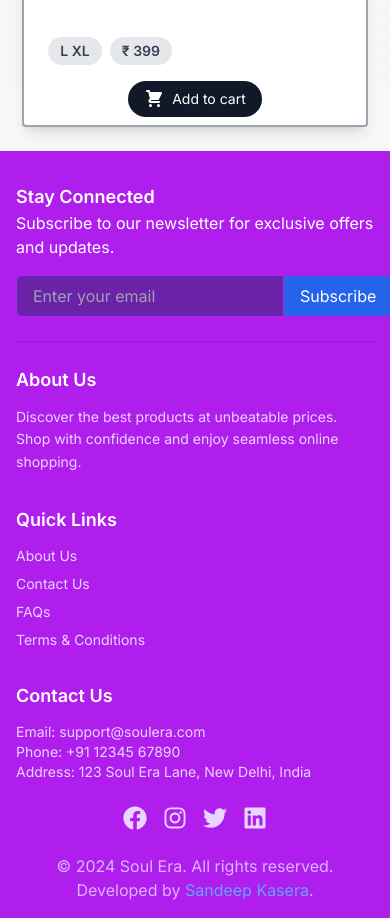
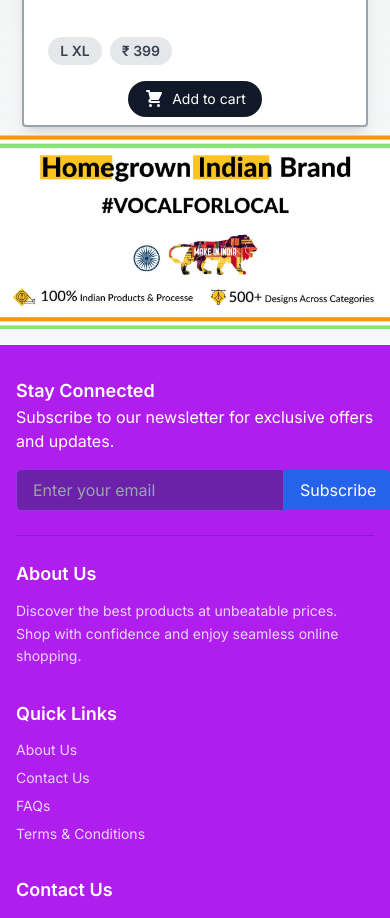
Before and after one commit to sandeepkasera/soul-era, a Next.js app: page /products in a window 390 px wide. Shown: the part 3160-4078 px from the top of the page. Built offline with nearby package versions, Linux system fonts and the light colour scheme.

Commit message:
hero-section update

```diff
--- a/src/app/(pages)/products/page.tsx
+++ b/src/app/(pages)/products/page.tsx
@@ -1,6 +1,7 @@
 import Card from "@/app/components/card";
 import productlist from "@/app/assets/data/productlist.json";
 import Carousel from '@/app/components/carousel';
+import HeroSection from "@/app/components/heroSection";
 
 
 
@@ -36,6 +37,10 @@ const products = () => {
           />
         ))}
       </div>
+      <div className="Hero">
+        <HeroSection />
+      </div>
+
     </div>
   );
 };
--- a/src/app/(pages)/profile/[user]/page.tsx
+++ b/src/app/(pages)/profile/[user]/page.tsx
@@ -1,12 +1,12 @@
 "use client"
 import axios from "axios";
-import {toast} from "react-hot-toast"
-import {useRouter} from "next/navigation"
+import { toast } from "react-hot-toast"
+import { useRouter } from "next/navigation"
 import Card from "@/app/components/card";
 import productlist from "@/app/assets/data/productlist.json";
 import { FaSignOutAlt, FaUser } from 'react-icons/fa';
 
-export default function ProfilePage({params}: any) {
+export default function ProfilePage({ params }: any) {
     const router = useRouter()
     const logout = async () => {
         try {
--- /dev/null
+++ b/src/app/components/heroSection.tsx
@@ -0,0 +1,49 @@
+import React from 'react';
+
+const HeroSection = () => {
+  return (
+    <section
+      id="hero-section"
+      className="relative w-full"
+    >
+      {/* Desktop Background */}
+      <div
+        className="hidden md:block overflow-hidden"
+      >
+        <img
+          src="//soulandpeace.com/cdn/shop/files/Soul_Peace_-_India_Brand_Vocalforlocal.jpg?v=1614408663&width=1500"
+          srcSet="
+            //soulandpeace.com/cdn/shop/files/Soul_Peace_-_India_Brand_Vocalforlocal.jpg?v=1614408663&width=375 375w,
+            //soulandpeace.com/cdn/shop/files/Soul_Peace_-_India_Brand_Vocalforlocal.jpg?v=1614408663&width=550 550w,
+            //soulandpeace.com/cdn/shop/files/Soul_Peace_-_India_Brand_Vocalforlocal.jpg?v=1614408663&width=750 750w,
+            //soulandpeace.com/cdn/shop/files/Soul_Peace_-_India_Brand_Vocalforlocal.jpg?v=1614408663&width=1100 1100w,
+            //soulandpeace.com/cdn/shop/files/Soul_Peace_-_India_Brand_Vocalforlocal.jpg?v=1614408663&width=1500 1500w
+          "
+          width="1280"
+          height="638"
+          loading="lazy"
+          sizes="100vw"
+          className="object-cover w-full h-full"
+          alt="Soul and Peace"
+        />
+      </div>
+
+      {/* Mobile Background */}
+      <div
+        className="block md:hidden"
+      >
+        <img
+          src="/images/made-india.jpg"
+          width="1280"
+          height="638"
+          loading="lazy"
+          sizes="100vw"
+          className="object-cover w-full h-full"
+          alt="Soul and Peace"
+        />
+      </div>
+    </section>
+  );
+};
+
+export default HeroSection;
```
Also changed, not shown: public/images/made-india.jpg (added). Lines whose indentation alone changed are shown as unchanged.
